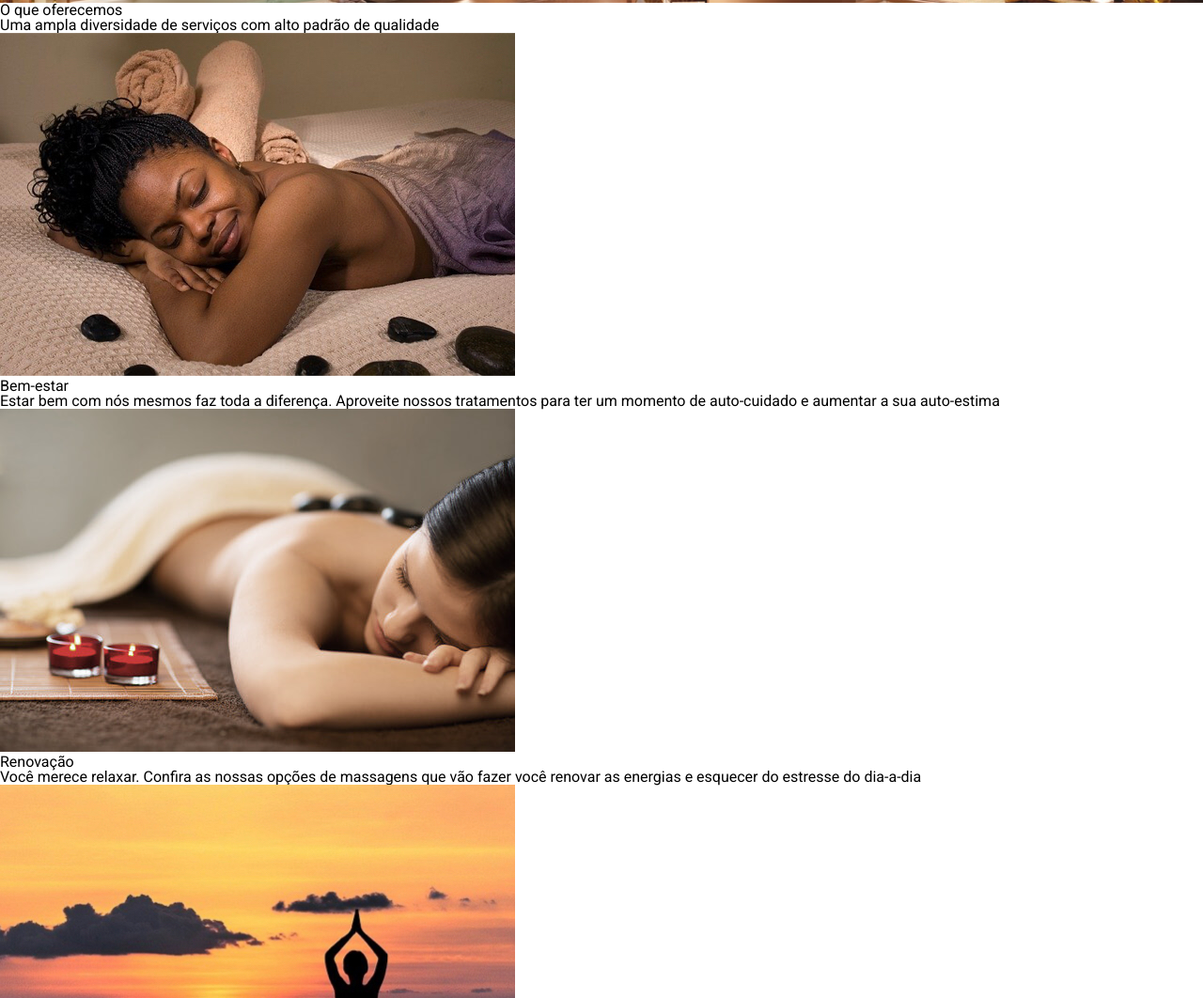
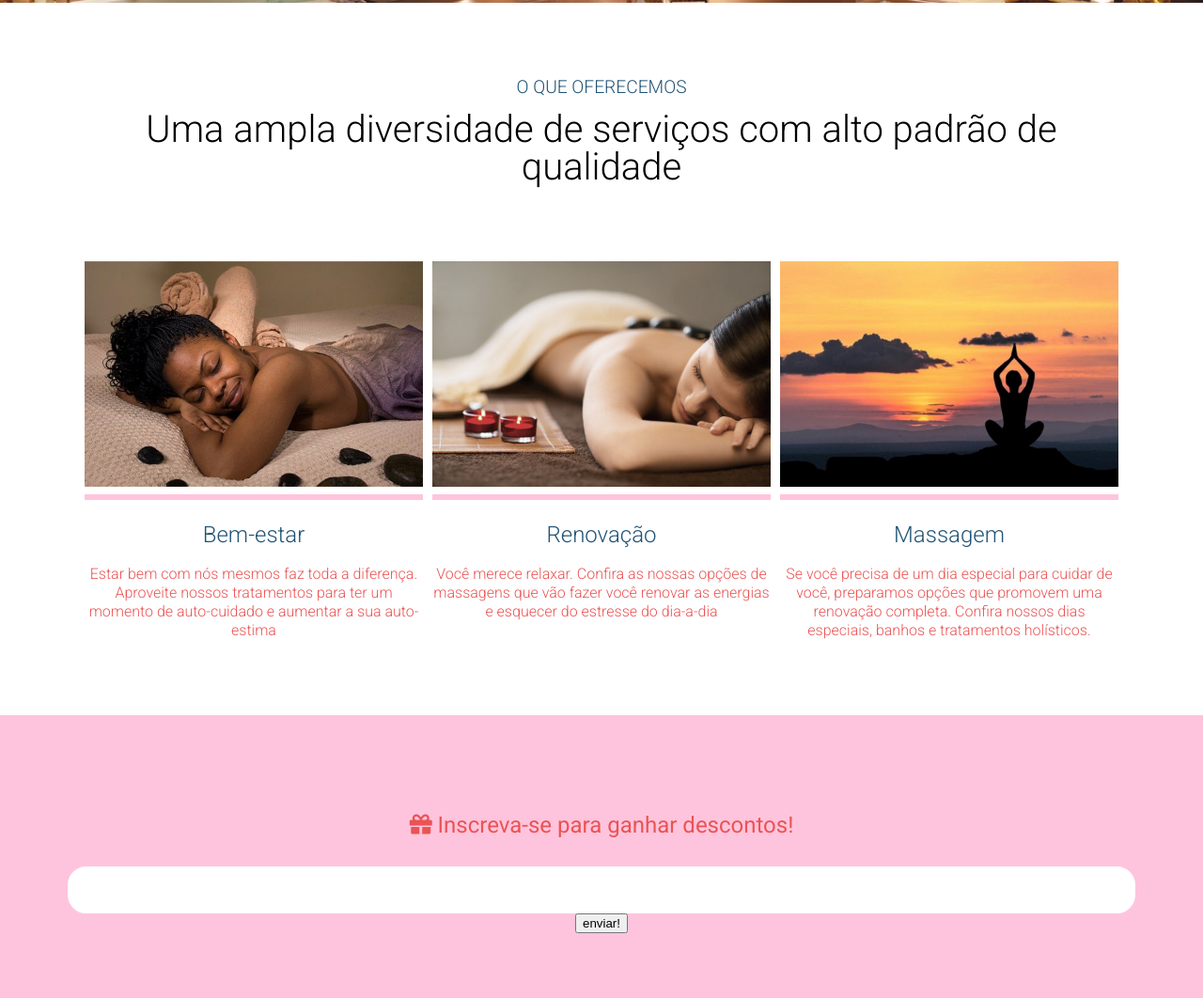
Before and after one commit to EdsonJunior29/Estudando_Sass, a plain HTML site: page index.html in a window 1280 px wide. Shown: the part 395-1457 px from the top of the page at 94% size. Drawn offline with nearby package versions, Linux system fonts and the light colour scheme.

Commit message:
Estilizando o input

```diff
--- a/index.html
+++ b/index.html
@@ -43,26 +43,26 @@
         </section>
     </header>
     <main>
-        <section>
-            <h3>O que oferecemos</h3>
-            <h4>Uma ampla diversidade de serviços com alto padrão de qualidade</h4>
-            <div>
-                <div>
-                    <div>
+        <section id="services">
+            <h4>O que oferecemos</h4>
+            <h3>Uma ampla diversidade de serviços com alto padrão de qualidade</h3>
+            <div class="cards">
+                <div class="card">
+                    <div class="img-container">
                         <img src="imagens/beleza.jpeg" alt="">
                     </div>
                     <h5>Bem-estar</h5>
                     <p>Estar bem com nós mesmos faz toda a diferença. Aproveite nossos tratamentos para ter um momento de auto-cuidado e aumentar a sua auto-estima</p>
                 </div>
-                <div>
-                    <div>
+                <div class="card">
+                    <div class="img-container">
                         <img src="imagens/bem-estar.jpeg" alt="">
                     </div>
                     <h5>Renovação</h5>
                     <p>Você merece relaxar. Confira as nossas opções de massagens que vão fazer você renovar as energias e esquecer do estresse do dia-a-dia</p>
                 </div>
-                <div>
-                    <div>
+                <div class="card">
+                    <div class="img-container">
                         <img src="imagens/descanso.jpeg" alt="">
                     </div>
                     <h5>Massagem</h5>
@@ -70,13 +70,13 @@
                 </div>
             </div>
         </section>
-        <section>
-            <div>
+        <section id="cupom">
+            <div class="text">
                 <h2><i class="fas fa-gift"></i> Inscreva-se para ganhar descontos!</h2>
             </div>
-            <div>
+            <div class="form">
                 <form action="">
-                    <div>
+                    <div class="input">
                         <input type="email">
                     </div>
                     <button>enviar!</button>
--- /dev/null
+++ b/styles/components/_cupom.scss
@@ -0,0 +1,37 @@
+@import '../abstract/variaveis';
+
+#cupom {
+    background-color: $cor-terciaria;
+    padding: 4.5rem;
+    text-align: center;
+
+    .text{
+        color: $cor-primaria;
+
+        h2{
+            margin: 2rem;
+            font-size: $tamanho-texto / 2;
+        }
+    }
+
+    .input{
+        margin: 0;
+        border-radius: 20px;
+        border: 4px solid white;
+        background: white;
+
+        input{
+            border-radius: 20px;
+            height: 40px;
+            border: none;
+            outline: none;
+            text-align: center;
+            font-size: 26px;
+        }
+
+        &:hover, &:focus-within{
+            box-shadow: 1px 1px 8px 1px $cor-primaria;
+            outline: none;
+        }
+    }
+}
--- /dev/null
+++ b/styles/components/_services.scss
@@ -0,0 +1,56 @@
+@import '../abstract/variaveis';
+
+#services{
+    margin: 80px;
+
+    h4{
+        font-size: $tamanho-texto / 2.5;
+        color: $cor-secundaria;
+        text-transform: uppercase;
+        font-weight: 300;
+        text-align: center;
+        margin: 1rem;
+    }
+
+    h3{
+        text-align: center;
+        font-size: $tamanho-texto / 1.2;
+        margin-bottom: 80px;
+        font-weight: 300;
+    }
+
+    .cards{
+        display: flex;
+        justify-content: space-evenly;
+
+        .card{
+            width: 360px;
+            text-align: center;
+
+            .img-container{
+                padding-bottom: 5px;
+                border-bottom: 6px solid $cor-terciaria;
+
+                img{
+                    max-width: 100%;
+                }
+            }
+
+            h5 {
+                font-size: $tamanho-texto / 2;
+                margin-bottom: 20px;
+                margin-top: 25px;
+                font-weight: 300;
+                color: $cor-secundaria;
+            }
+
+            p {
+                font-size: $tamanho-texto / 3;
+                font-weight: 300;
+                color: $cor-primaria;
+                line-height: 1.25rem;
+            }
+        }
+
+    }
+}
--- a/styles/style.scss
+++ b/styles/style.scss
@@ -1,3 +1,5 @@
 @import './abstract/base';
 @import './components/navbar';
 @import './components/banner';
+@import './components/services';
+@import './components/cupom';
```
Also changed, not shown: styles/style.css, 1 other file.
